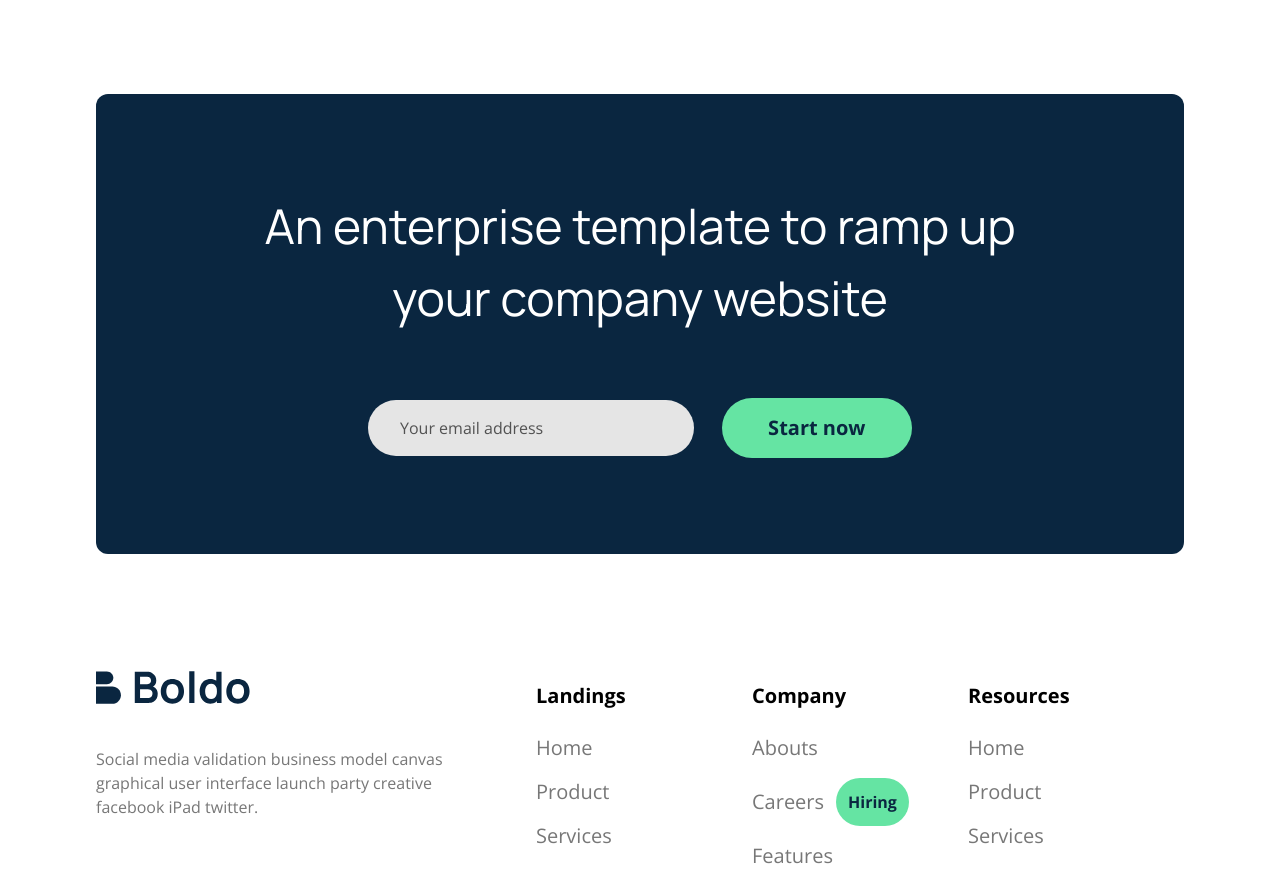
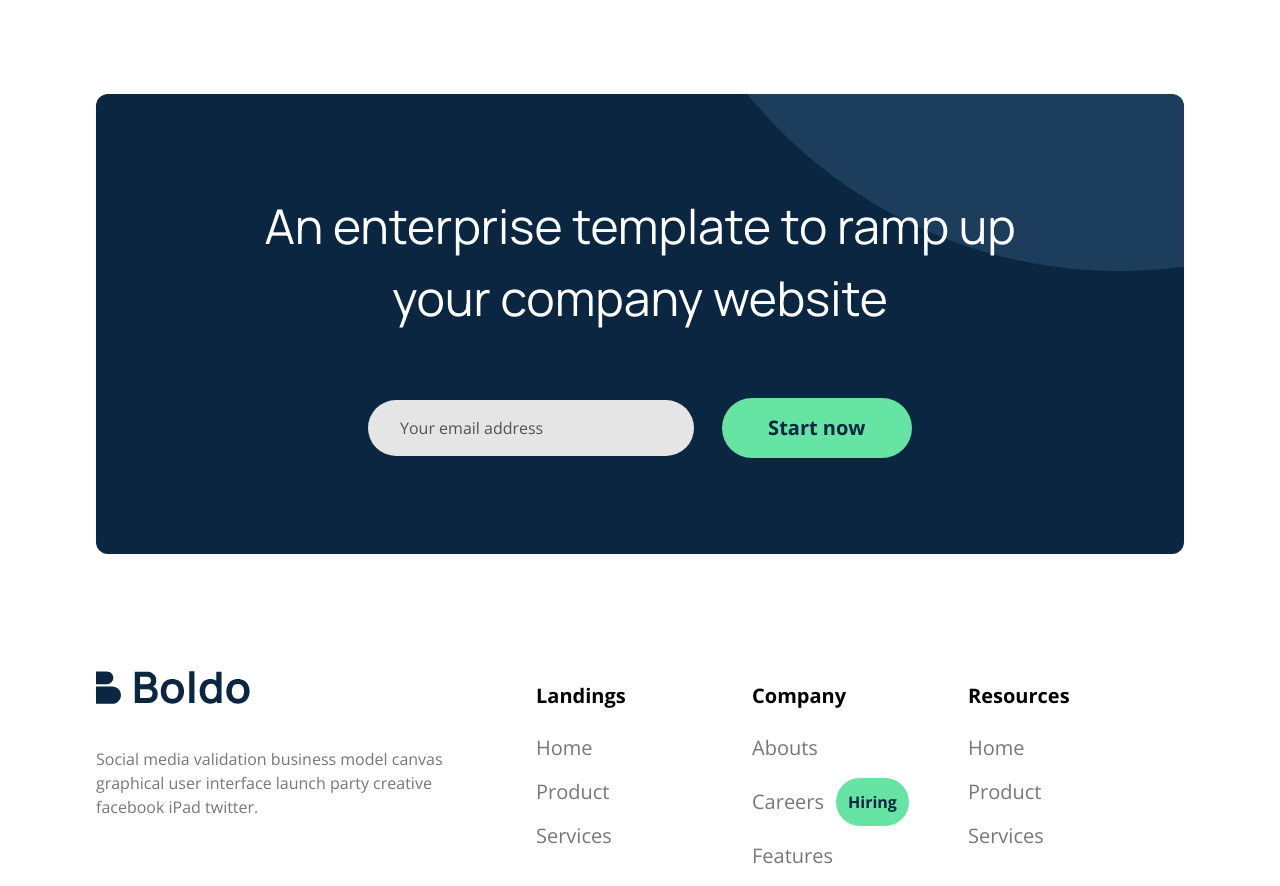
Before and after one commit to olabamipetaiwo/poucher-boldo, a Next.js app: page / in a window 1280 px wide. Shown: the part 6111-6997 px from the top of the page. Built offline with nearby package versions, Linux system fonts and the light colour scheme.

Commit message:
dev::added newsletter background

```diff
--- a/containers/Home/Newsletter.jsx
+++ b/containers/Home/Newsletter.jsx
@@ -19,7 +19,7 @@ const Newsletter = () => {
           },
         },
       }}
-      className="bg-dark-blue mx-0 tab:mx-20 lg:mx-24 py-24 flex flex-col items-center text-white lg:rounded-xl"
+      className="bg-dark-blue mx-0 tab:mx-20 lg:mx-24 py-24 flex flex-col items-center text-white lg:rounded-xl news-bg"
     >
       <p className="text-center lg:w-3/4 header-text font-body mb-16">
         An enterprise template to ramp up your company website
--- a/styles/globals.scss
+++ b/styles/globals.scss
@@ -144,6 +144,13 @@
     background-position: 100% 0%;
   }
 
+  .news-bg {
+    background-image: url("./bg/news-bg.png");
+    background-size: 50%;
+    background-repeat: no-repeat;
+    background-position: 100% 0%;
+  }
+
   .accordion-btn {
     @apply text-dark-blue text-left flex flex-wrap justify-between items-center w-full text-base tab:text-xl font-sans px-4 py-4;
   }
```
Also changed, not shown: styles/bg/circle.svg (deleted), styles/bg/news-bg.png (added).
